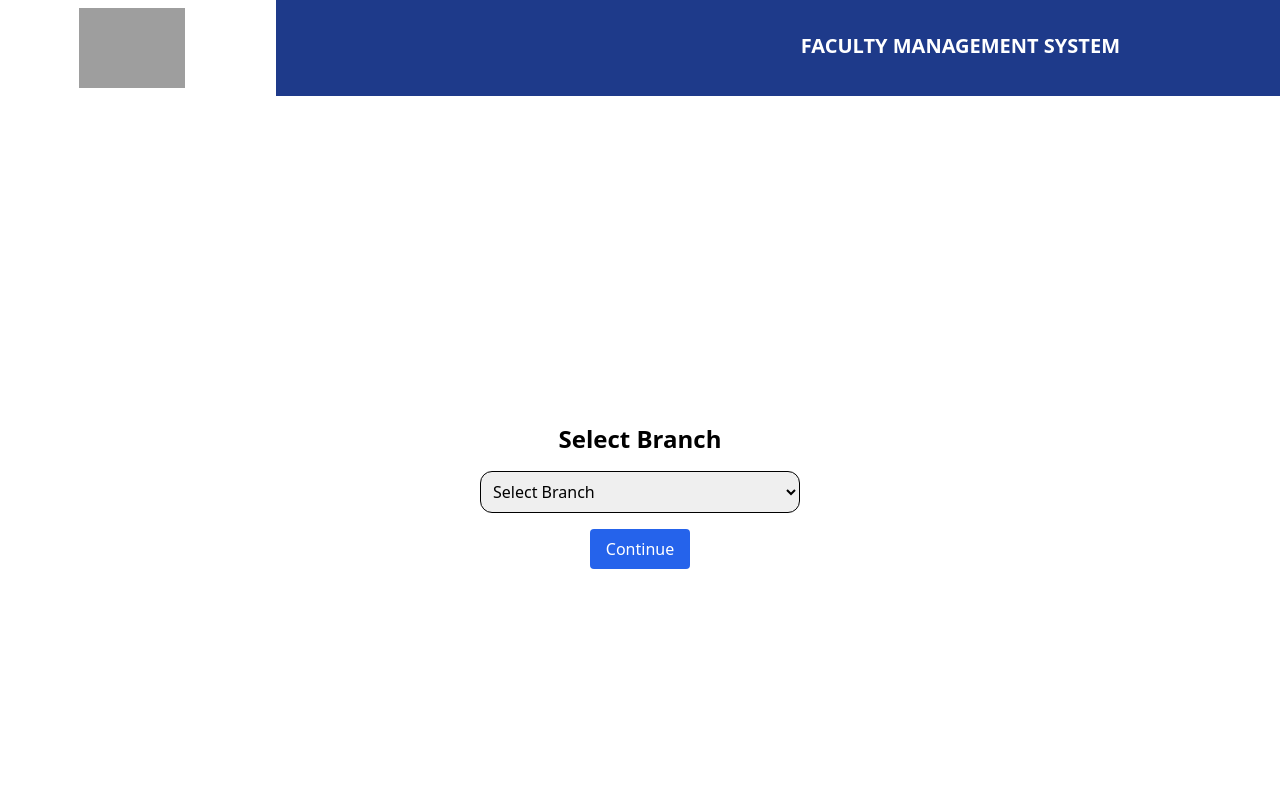
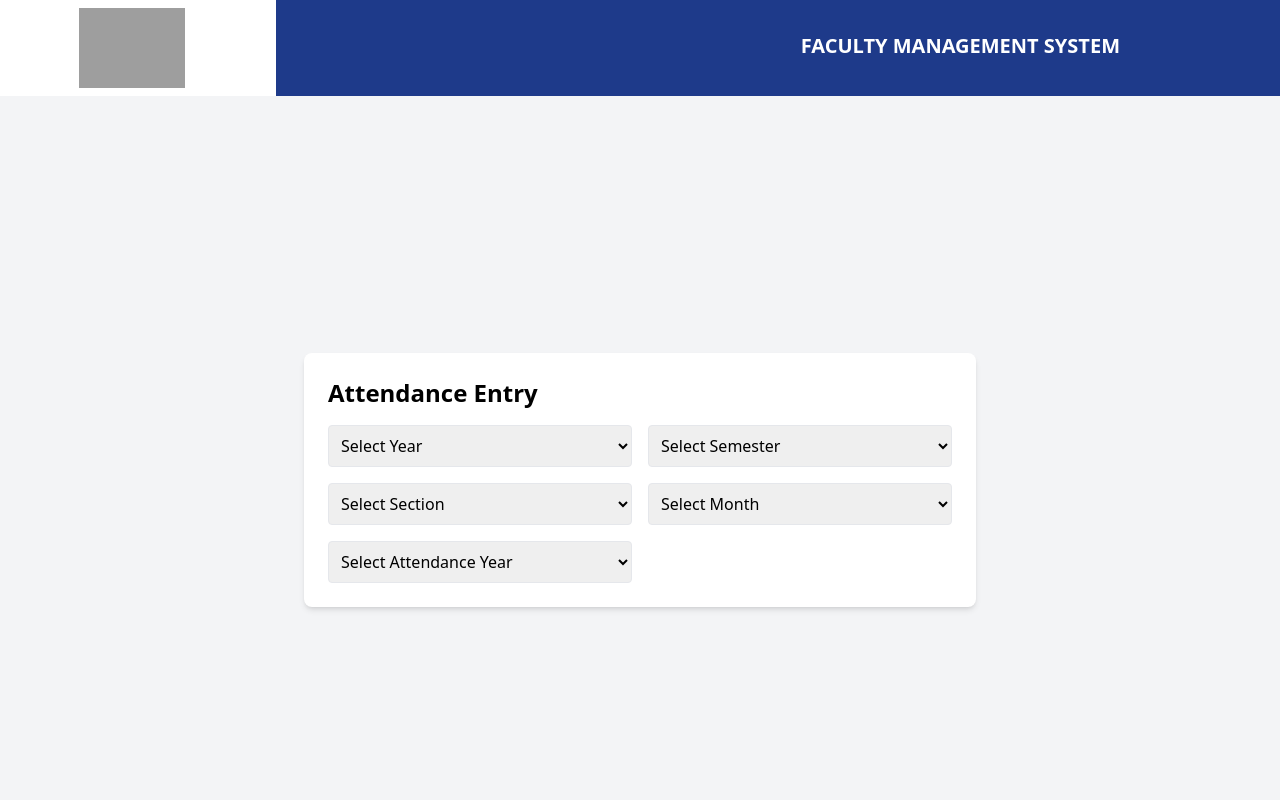
Before and after one commit to Rizwanishere/Faculty-frontend, a React (Create React App) app: page /reports/attendance in a window 1280 px wide. Before the commit this address led to /. Shown: the top 800 px of the page. Built offline with nearby package versions, Linux system fonts and the light colour scheme; grey boxes are pictures that could not be loaded.

Commit message:
Attendance Report
TODO: Total & Percentage

```diff
--- a/src/components/App.jsx
+++ b/src/components/App.jsx
@@ -12,7 +12,8 @@ import Attendance from "../pages/Attendance";
 import Marks from "../pages/Marks";
 import PostStudent from "../pages/PostStudent";
 import ReportsPage from "../pages/ReportsPage";
-import MarksReports from "../pages/MarksReports"
+import MarksReport from "../pages/MarksReport"
+import AttendanceReport from "../pages/AttendanceReport";
 
 const App = () => {
   const selectedBranch = localStorage.getItem('selectedBranch'); // Check if branch is selected
@@ -34,7 +35,8 @@ const App = () => {
         <Route path="/marks" element={<Marks />} />
         <Route path="/reports" element={<ReportsPage />} />
 
-        <Route path="/reports/marks" element={<MarksReports />} />
+        <Route path="/reports/marks" element={<MarksReport />} />
+        <Route path="/reports/attendance" element={<AttendanceReport />} />
 
 
         <Route path="/poststudent" element={<PostStudent />} />
--- /dev/null
+++ b/src/pages/AttendanceReport.jsx
@@ -0,0 +1,212 @@
+import React, { useState, useEffect } from "react";
+import axios from "axios";
+
+const AttendanceEntry = () => {
+  const [selectedYear, setSelectedYear] = useState("");
+  const [selectedSemester, setSelectedSemester] = useState("");
+  const [selectedSection, setSelectedSection] = useState("");
+  const [selectedMonth, setSelectedMonth] = useState("");
+  const [selectedYearAttendance, setSelectedYearAttendance] = useState("");
+  const [students, setStudents] = useState([]);
+  const [subjectOptions, setSubjectOptions] = useState([]);
+  const [attendanceData, setAttendanceData] = useState([]);
+  const [loading, setLoading] = useState(false);
+
+  const selectedBranch = localStorage.getItem("selectedBranch");
+
+  // Fetch students based on selected year, semester, and section
+  useEffect(() => {
+    const fetchStudents = async () => {
+      if (selectedYear && selectedSemester && selectedSection) {
+        try {
+          const response = await axios.get(
+            `http://localhost:3000/api/students/filtered?year=${selectedYear}&semester=${selectedSemester}&section=${selectedSection}`
+          );
+          setStudents(response.data);
+        } catch (error) {
+          console.error("Error fetching students:", error);
+        }
+      }
+    };
+    fetchStudents();
+  }, [selectedYear, selectedSemester, selectedSection]);
+
+  // Fetch subjects based on selected branch, year, and semester
+  useEffect(() => {
+    const fetchSubjects = async () => {
+      if (selectedYear && selectedSemester) {
+        try {
+          const response = await axios.get(
+            `http://localhost:3000/api/subjects/branch/${selectedBranch}/year/${selectedYear}/semester/${selectedSemester}`
+          );
+          setSubjectOptions(response.data.slice(0, 5)); // Limit to 5 subjects
+        } catch (error) {
+          console.error("Error fetching subjects:", error);
+        }
+      }
+    };
+    fetchSubjects();
+  }, [selectedYear, selectedSemester, selectedBranch]);
+
+  // Fetch attendance based on selected year, month, and period
+  useEffect(() => {
+    const fetchAttendance = async () => {
+      if (
+        selectedMonth &&
+        selectedYearAttendance &&
+        selectedYear &&
+        selectedSemester &&
+        selectedSection
+      ) {
+        try {
+          setLoading(true);
+          const response = await axios.get(
+            `http://localhost:3000/api/students/attendance/month/${selectedMonth}/year/${selectedYearAttendance}/period/30th`
+          );
+          setAttendanceData(response.data);
+        } catch (error) {
+          console.error("Error fetching attendance:", error);
+        } finally {
+          setLoading(false);
+        }
+      }
+    };
+    fetchAttendance();
+  }, [
+    selectedMonth,
+    selectedYearAttendance,
+    selectedYear,
+    selectedSemester,
+    selectedSection,
+  ]);
+
+  // Group attendance data by student ID
+  const groupedAttendanceData = students.map((student) => {
+    const studentAttendance = attendanceData.filter(
+      (att) => att.student === student._id
+    );
+    const attendanceBySubject = subjectOptions.map((subject) => {
+      const attendanceRecord = studentAttendance.find(
+        (att) => att.subject === subject._id
+      );
+      return attendanceRecord ? attendanceRecord.classesAttended : "0"; // Default to "0" if no attendance record
+    });
+    return {
+      student,
+      attendance: attendanceBySubject,
+    };
+  });
+
+  return (
+    <div className="min-h-screen bg-gray-100 flex flex-col items-center justify-center p-6">
+      <form className="bg-white shadow-md rounded-lg p-6 mb-8 w-full max-w-2xl">
+        <h2 className="text-2xl font-semibold mb-4">Attendance Entry</h2>
+
+        <div className="grid grid-cols-1 gap-4 sm:grid-cols-2">
+          {/* Year Dropdown */}
+          <select
+            className="border p-2 rounded"
+            value={selectedYear}
+            onChange={(e) => setSelectedYear(e.target.value)}
+          >
+            <option value="">Select Year</option>
+            <option value="1">1st Year</option>
+            <option value="2">2nd Year</option>
+            <option value="3">3rd Year</option>
+            <option value="4">4th Year</option>
+          </select>
+
+          {/* Semester Dropdown */}
+          <select
+            className="border p-2 rounded"
+            value={selectedSemester}
+            onChange={(e) => setSelectedSemester(e.target.value)}
+          >
+            <option value="">Select Semester</option>
+            <option value="1">1st Semester</option>
+            <option value="2">2nd Semester</option>
+          </select>
+
+          {/* Section Dropdown */}
+          <select
+            className="border p-2 rounded"
+            value={selectedSection}
+            onChange={(e) => setSelectedSection(e.target.value)}
+          >
+            <option value="">Select Section</option>
+            <option value="A">A</option>
+            <option value="B">B</option>
+            <option value="C">C</option>
+          </select>
+
+          {/* Month Dropdown */}
+          <select
+            className="border p-2 rounded"
+            value={selectedMonth}
+            onChange={(e) => setSelectedMonth(e.target.value)}
+          >
+            <option value="">Select Month</option>
+            <option value="1">January</option>
+            <option value="2">February</option>
+            <option value="3">March</option>
+            <option value="10">October</option>
+            {/* Add other months */}
+          </select>
+
+          {/* Year for Attendance */}
+          <select
+            className="border p-2 rounded"
+            value={selectedYearAttendance}
+            onChange={(e) => setSelectedYearAttendance(e.target.value)}
+          >
+            <option value="">Select Attendance Year</option>
+            <option value="2024">2024</option>
+            <option value="2023">2023</option>
+          </select>
+        </div>
+      </form>
+
+      {/* Conditionally render the table after attendance data is fetched */}
+      {groupedAttendanceData.length > 0 && !loading && (
+        <div className="bg-white shadow-md rounded-lg p-6 w-full max-w-4xl">
+          <h2 className="text-2xl font-semibold mb-4">Attendance Table</h2>
+          <table className="min-w-full bg-white">
+            <thead>
+              <tr>
+                <th className="py-2 border">S.No</th>
+                <th className="py-2 border">Roll No</th>
+                <th className="py-2 border">Name</th>
+                {subjectOptions.map((subject) => (
+                  <th key={subject._id} className="py-2 border">
+                    {subject.name}
+                  </th>
+                ))}
+              </tr>
+            </thead>
+            <tbody>
+              {groupedAttendanceData.map((record, index) => (
+                <tr key={record.student._id}>
+                  <td className="p-2 border text-center">{index + 1}</td>
+                  <td className="p-2 border text-center">
+                    {record.student.rollNo}
+                  </td>
+                  <td className="p-2 border text-center">
+                    {record.student.name}
+                  </td>
+                  {record.attendance.map((attended, subIndex) => (
+                    <td key={subIndex} className="p-2 border text-center">
+                      {attended}
+                    </td>
+                  ))}
+                </tr>
+              ))}
+            </tbody>
+          </table>
+        </div>
+      )}
+      {loading && <p>Loading...</p>}
+    </div>
+  );
+};
+
+export default AttendanceEntry;
```
Also changed, not shown: src/pages/MarksReport.jsx (renamed from src/pages/MarksReports.jsx).
